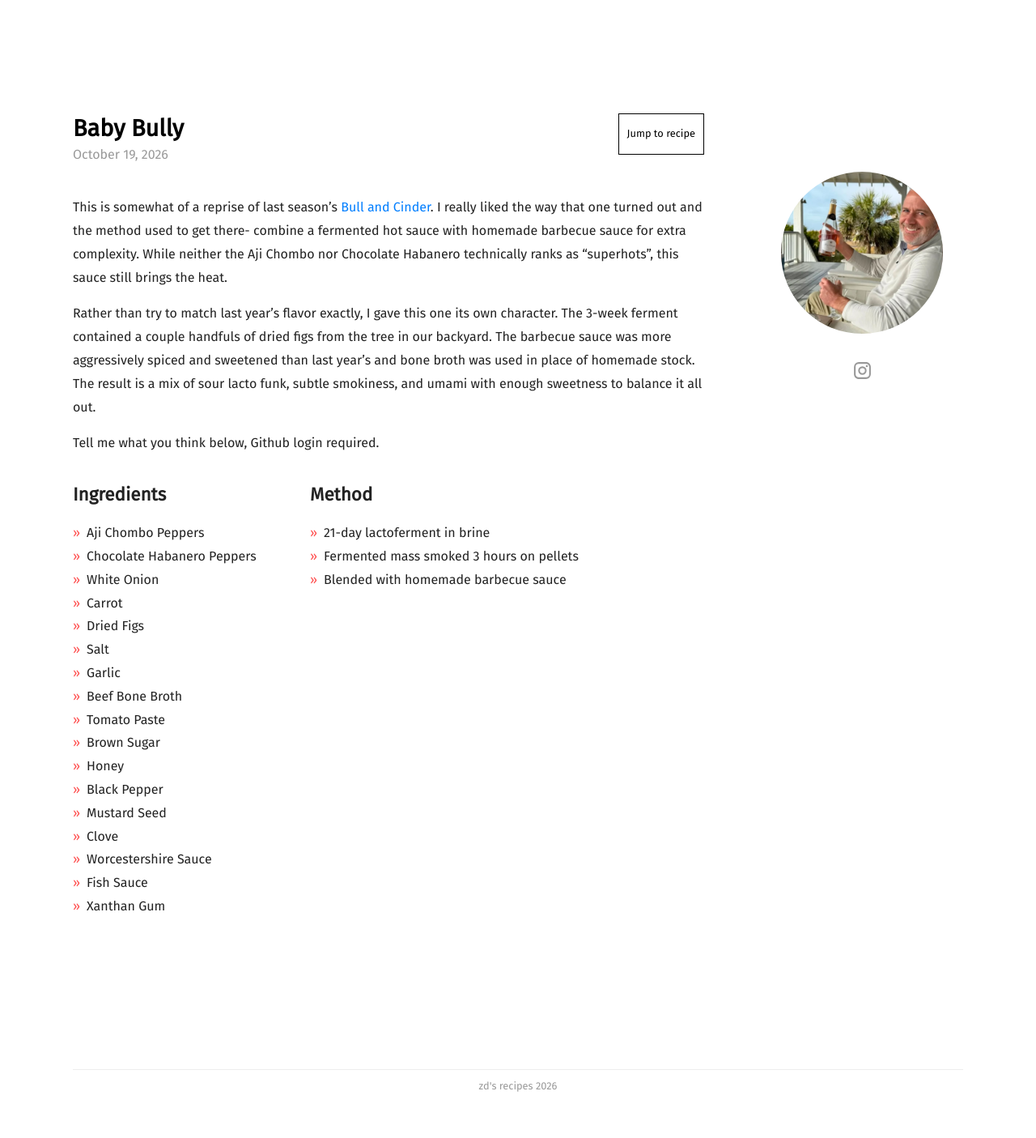
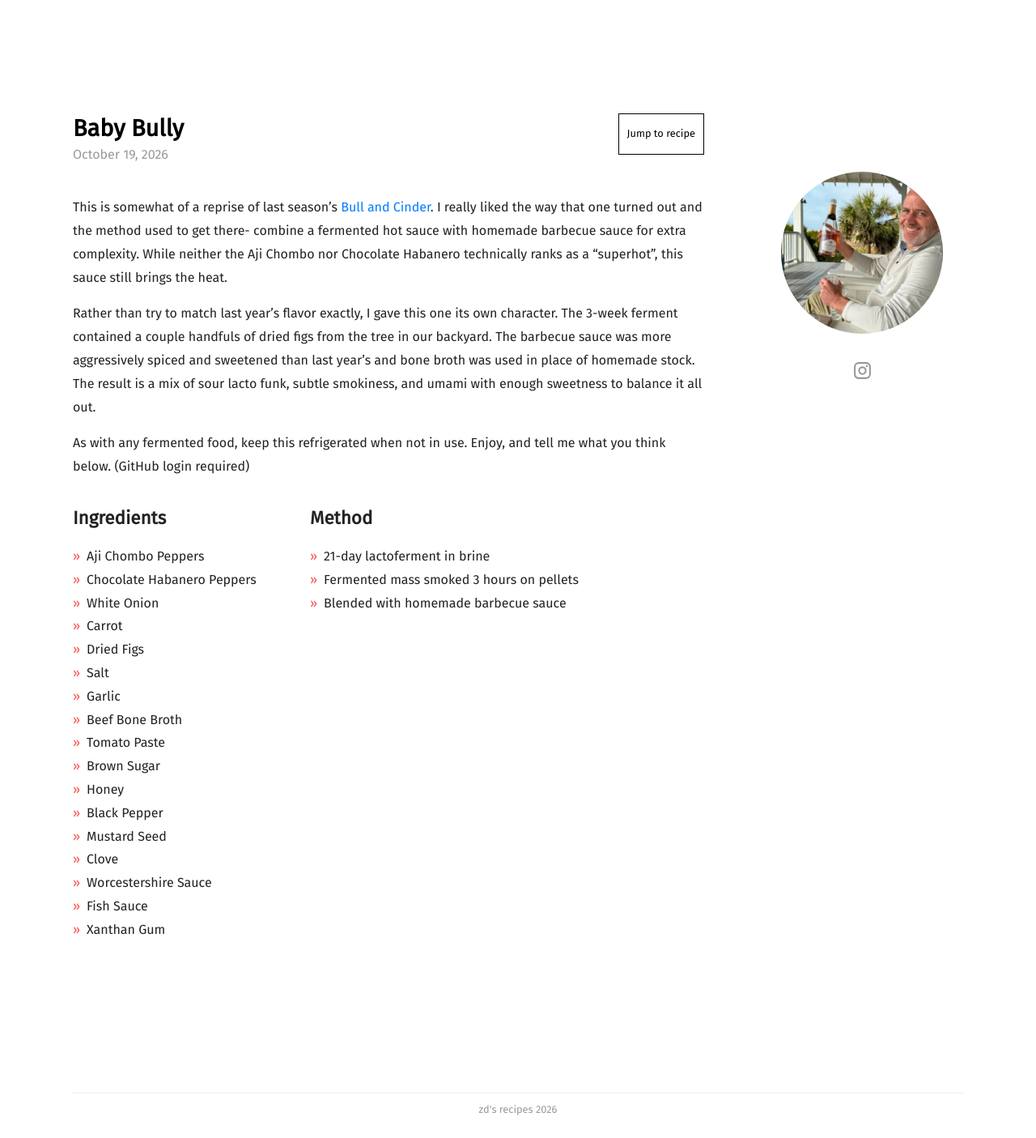
Before and after one commit to zchef2k/eat.zdlab.xyz, a Jekyll site: the page built from _posts/2026-10-19-baby_bully.md, in a window 1280 px wide. Shown: the whole page at 81% size. Built offline with Jekyll 4.4.1, drawn with Linux system fonts in a browser that asks for light colours; nearby versions of some CDN libraries; some web fonts are replaced; comment, search, counter and statistics services are not loaded; before the commit the page ends 1376 px from its top, so only the background shows below that.

Commit message:
grammar edits

```diff
--- a/_posts/2026-10-19-baby_bully.md
+++ b/_posts/2026-10-19-baby_bully.md
@@ -33,10 +33,10 @@ recipe:
     * Fermented mass smoked 3 hours on pellets
     * Blended with homemade barbecue sauce
 ---
-This is somewhat of a reprise of last season's [Bull and Cinder](https://eat.zdlab.xyz/hotsauce/2025/10/20/bull_and_cinder/). I really liked the way that one turned out and the method used to get there- combine a fermented hot sauce with homemade barbecue sauce for extra complexity. While neither the Aji Chombo nor Chocolate Habanero technically ranks as "superhots", this sauce still brings the heat.
+This is somewhat of a reprise of last season's [Bull and Cinder](https://eat.zdlab.xyz/hotsauce/2025/10/20/bull_and_cinder/). I really liked the way that one turned out and the method used to get there- combine a fermented hot sauce with homemade barbecue sauce for extra complexity. While neither the Aji Chombo nor Chocolate Habanero technically ranks as a "superhot", this sauce still brings the heat.
 
 Rather than try to match last year's flavor exactly, I gave this one its own character. The 3-week ferment contained a couple handfuls of dried figs from the tree in our backyard. The barbecue sauce was more aggressively spiced and sweetened than last year's and bone broth was used in place of homemade stock. The result is a mix of sour lacto funk, subtle smokiness, and umami with enough sweetness to balance it all out.
 
-Tell me what you think below, Github login required.
+As with any fermented food, keep this refrigerated when not in use. Enjoy, and tell me what you think below. (GitHub login required)
 
 <!-- ![Ouch](images/1.png) -->
```
